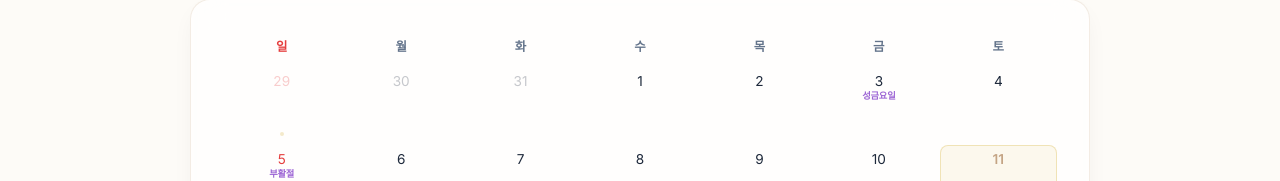
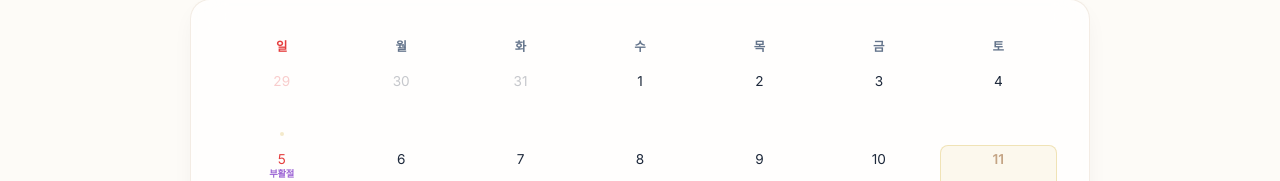
Before and after one commit to mjuy1-debug/bible-platform, a React (Vite) app in the folder bible-platform/: page /schedule in a window 1280 px wide. Shown: the part 381-562 px from the top of the page. Built offline with nearby package versions, Linux system fonts and the light colour scheme.

Commit message:
fix: 성금요일 제거 (천주교 전용 용어 - 개신교 교회 절기에서 삭제)

```diff
--- a/bible-platform/src/data/scheduleData.js
+++ b/bible-platform/src/data/scheduleData.js
@@ -43,7 +43,6 @@ export const LITURGY_2026 = [
   // ── 고난주간 / 부활절 ──
   { id: 'l01', title: '종려주일', date: '2026-03-29', category: 'liturgy', description: '예수님의 예루살렘 입성 기념 — 고난주간 시작' },
   { id: 'l02', title: '고난주간', date: '2026-03-30', endDate: '2026-04-04', category: 'liturgy', description: '예수님의 고난을 기억하는 한 주간' },
-  { id: 'l03', title: '성금요일', date: '2026-04-03', category: 'liturgy', description: '예수 그리스도의 십자가 고난과 죽음' },
   { id: 'l04', title: '부활절', date: '2026-04-05', category: 'liturgy', description: '예수 그리스도의 부활 기념일' },
 
   // ── 성령강림절 ──
```
